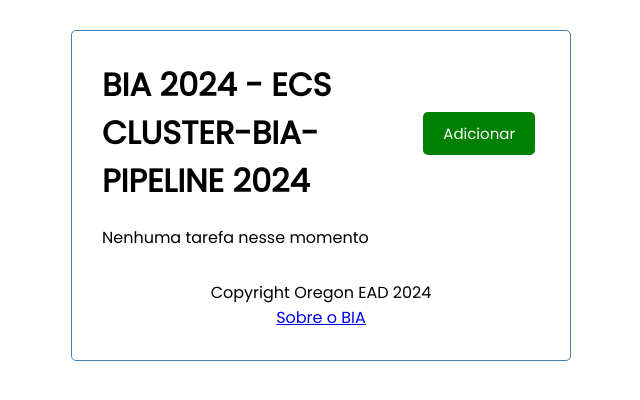
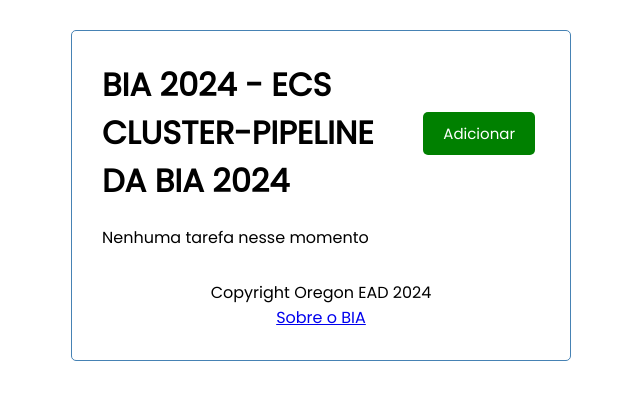
Before and after one commit to henrylle/bia, a React (Create React App) app in the folder client/: page / in a window 1280 px wide. Shown: the top 400 px of the page, without its empty margins (319-959 px from the left). Built offline with nearby package versions, Linux system fonts and the light colour scheme; no server answers.

Commit message:
mudanca na msg da bia

```diff
--- a/client/src/components/Header.js
+++ b/client/src/components/Header.js
@@ -20,7 +20,7 @@
 };
 
 Header.defaultProps = {
-  title: "BIA 2024 - ECS CLUSTER-BIA-PIPELINE 2024",
+  title: "BIA 2024 - ECS CLUSTER-PIPELINE DA BIA 2024",
 };
 
 export default Header;
```
